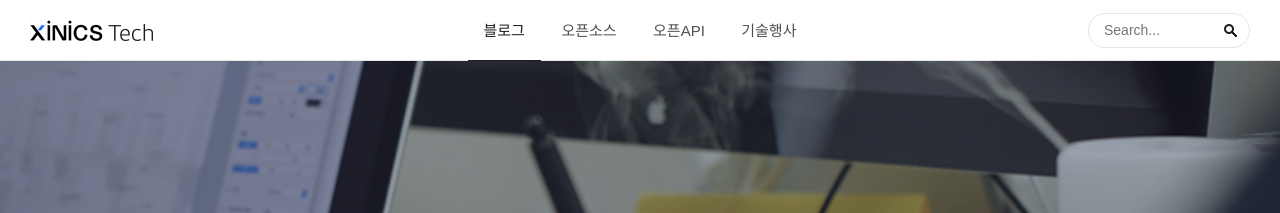
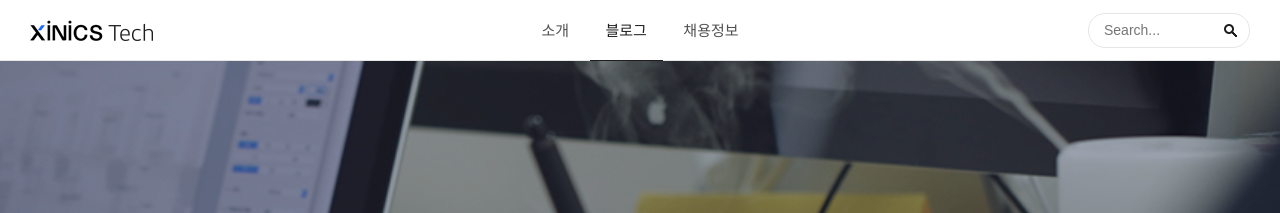
Before and after one commit to XinicsInc/tech-blog, a Jekyll site: the page built from authors.md, in a window 1280 px wide. Shown: the top 213 px of the page. Built offline with Jekyll 4.4.1, drawn with Linux system fonts in a browser that asks for light colours; some web fonts are replaced; comment, search, counter and statistics services are not loaded.

Commit message:
상단 네비게이션 메뉴 변경(소개, 블로그, 채용안내)

```diff
--- a/_includes/header.html
+++ b/_includes/header.html
@@ -6,15 +6,14 @@
         <span class="sr-only">Toggle Search Form</span>
     </button>
     <a id="logo" href="/">
-        <span class="sr-only">KakaoTech</span>
+        <span class="sr-only">XinicsTech</span>
     </a>
     <form id="search">
         <input id="searchQueryEdit" name="q" type="search" placeholder="Search..." value="" />
     </form>
     <ul id="menu" class="nav">
-        <li class="{% if page.url != '/opensource/' and page.url != '/openapi/' and page.url != '/events/' %} active {% endif %}"><a href="{{ base_path }}/">블로그</a></li>
-        <li class="{% if page.url == '/opensource/' %} active {% endif %}"><a href="{{ base_path }}/opensource/">오픈소스</a></li>
-        <li class="{% if page.url == '/openapi/' %} active {% endif %}"><a href="{{ base_path }}/openapi/">오픈API</a></li>
-        <li class="{% if page.url == '/events/' %} active {% endif %}"><a href="{{ base_path }}/events/">기술행사</a></li>
+		<li class="{% if page.url == '/about/' %} active {% endif %}"><a href="{{ base_path }}/about/">소개</a></li>
+        <li class="{% if page.url != '/about/' and page.url != '/jobs/' %} active {% endif %}"><a href="{{ base_path }}/">블로그</a></li>
+        <li class="{% if page.url == '/jobs/' %} active {% endif %}"><a href="{{ base_path }}/jobs/">채용정보</a></li>
     </ul>
 </div><!-- #header -->
```
